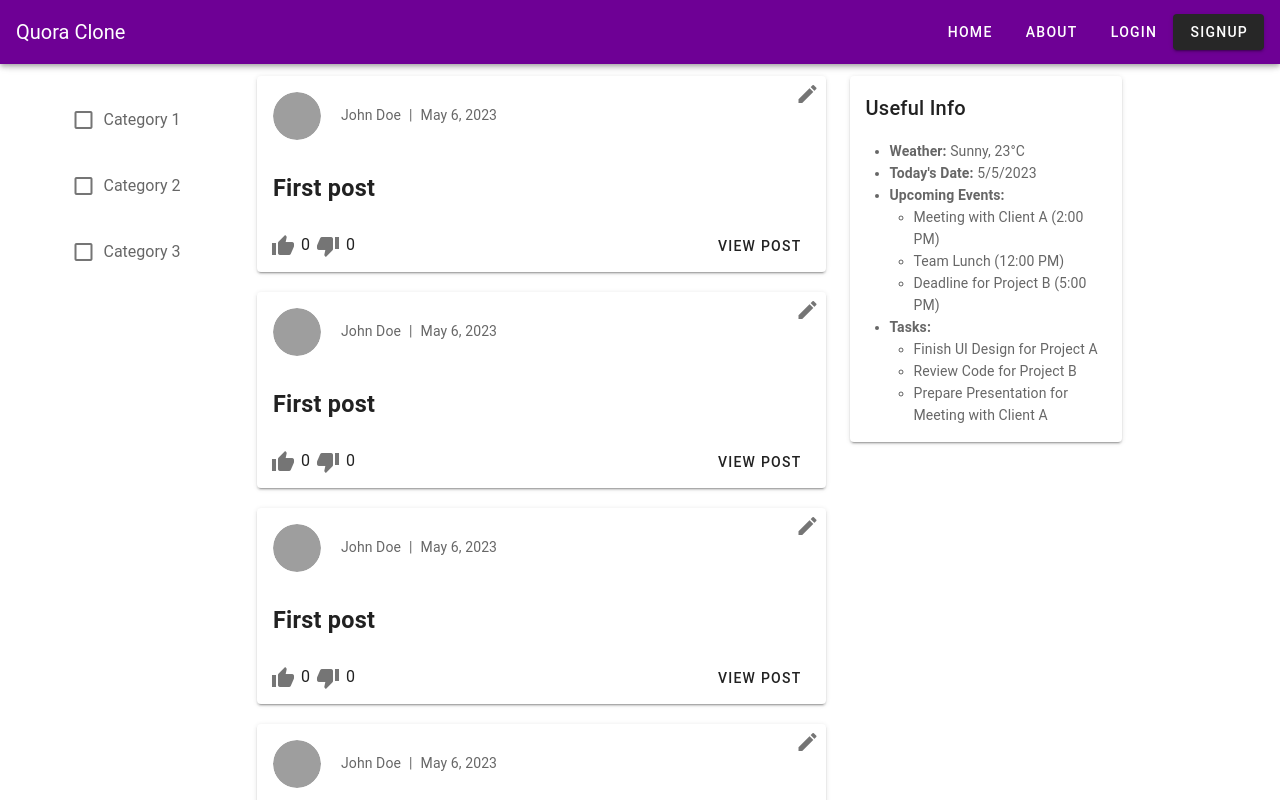
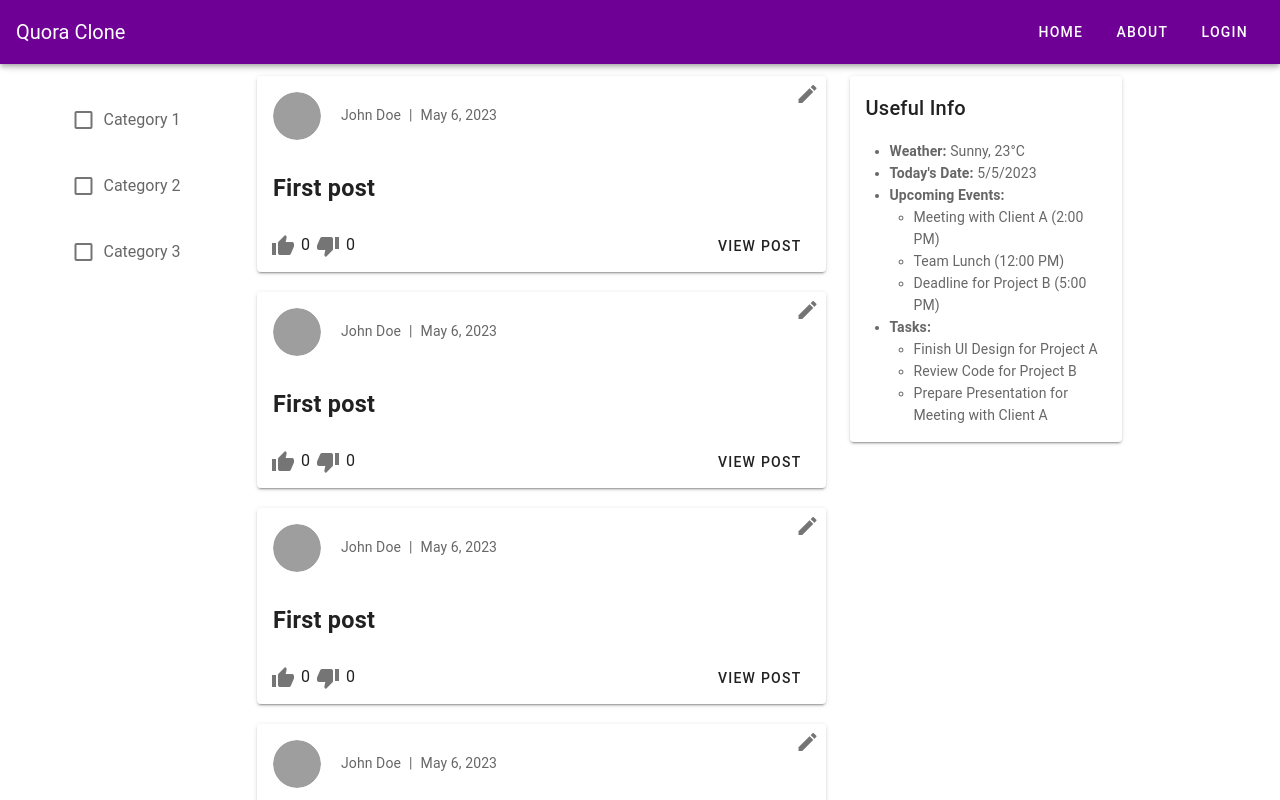
Before and after one commit to Tiaa-Hackathon/Frontend, a Vue app: page / in a window 1280 px wide. Shown: the top 800 px of the page. Built offline with nearby package versions, Linux system fonts and the light colour scheme; grey boxes are pictures that could not be loaded; what vue-quill-editor would draw is missing.

Commit message:
[update]: signup removed from navbar

```diff
--- a/src/components/navbar.vue
+++ b/src/components/navbar.vue
@@ -37,13 +37,6 @@
       @click="navigate('login')"
       >Login</v-btn
     >
-    <v-btn
-      dark
-      v-on:click="register"
-      v-if="$vuetify.breakpoint.mdAndUp"
-      @click="navigate('register')"
-      >Signup</v-btn
-    >
   </v-app-bar>
 </template>
 
@@ -55,7 +48,6 @@ export default {
         { title: "Home", route: "/" },
         { title: "Profile", route: "/profile" },
         { title: "Login", route: "/login" },
-        { title: "Signup", route: "/register" },
       ],
     };
   },
```
